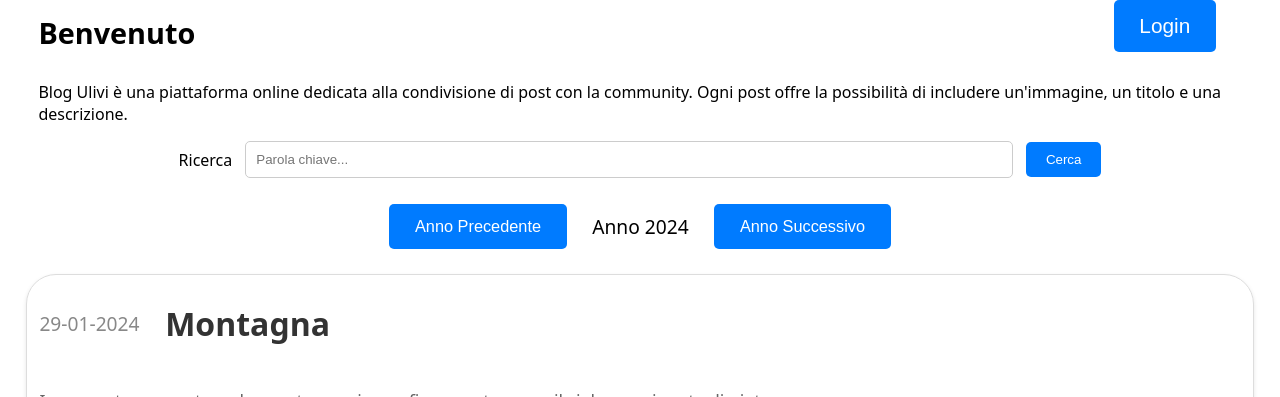
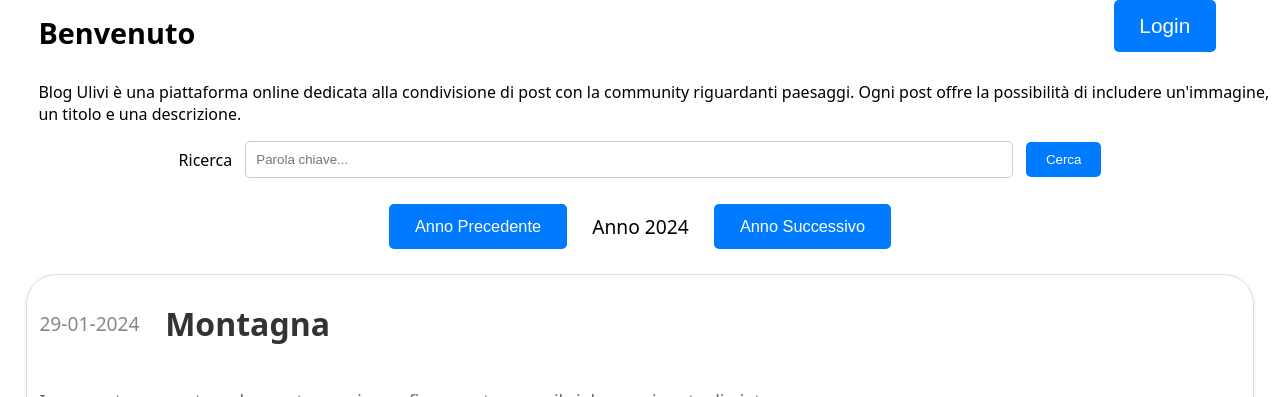
Before and after one commit to ulviSamuel/Blog, a PHP site: page / in a window 1280 px wide. Shown: the part 155-552 px from the top of the page. Run offline with PHP 8.4, Linux system fonts and the light colour scheme; data comes from the database, SQL or seed files in the repository; grey boxes are pictures that could not be loaded.

Commit message:
Modifica Elimina Pulsanti Funzionanti

```diff
--- a/css/modifica_elimina.css
+++ b/css/modifica_elimina.css
@@ -98,7 +98,7 @@ body {
     display: flex;
 }
 
-#row-buttons button, input[type='submit']
+#row-buttons input[type='submit'], [type='button']
 {
     color: white;
     font-size: 130%;
@@ -111,7 +111,7 @@ body {
     margin: 1%;
     padding: 1%;
 }
-#row-buttons button:hover, input[type='submit']:hover
+#row-buttons input[type='submit']:hover,[type='button']:hover
 {
     background-color: #0056b3;
 }
--- a/index.php
+++ b/index.php
@@ -15,7 +15,7 @@
                 echo "<button id='btnLogin'>Login</button>";
                 echo "</a>";
                 echo "</div>";
-                echo "<p id='testoPresentazione'>Blog Ulivi è una piattaforma online dedicata alla condivisione di post con la community. Ogni post offre la possibilità di includere un'immagine, un titolo e una descrizione.</p>";
+                echo "<p id='testoPresentazione'>Blog Ulivi è una piattaforma online dedicata alla condivisione di post con la community riguardanti paesaggi. Ogni post offre la possibilità di includere un'immagine, un titolo e una descrizione.</p>";
             }
             else
             {
--- a/modifica_elimina.php
+++ b/modifica_elimina.php
@@ -48,11 +48,11 @@
                     echo "</div>";
                     echo "<div id='row-buttons'>";
                     echo "<div id='row-mod-del'>";
-                    echo "<input id='inImmaginePost' type='submit' name='submit' value='Modifica il Post'>";
+                    echo "<input type='submit' name='submit' value='Modifica il Post'>";
                     echo "</form>";
-                    echo "<button onclick='btnEliminaCliccato($idPost)'>Elimina il Post</button>";
+                    echo "<input type='button' onclick='btnEliminaCliccato($idPost)' value='Elimina il Post'>";
                     echo "</div>";
-                    echo "<button onclick='btnAnnullaCliccato()'>Annulla Modifiche e Torna alla Pagina Precedente</button>";
+                    echo "<input type='button' onclick='btnAnnullaCliccato()' value='Annulla Modifiche e Torna alla Pagina Precedente'>";
                     echo "</div>";
                 }
                 else
--- a/modifica_post.php
+++ b/modifica_post.php
@@ -38,7 +38,7 @@
         }
 
         if($counter == 0)
-            header("Location: modifica_elimina.php");
+            header("Location: " . $_SERVER['HTTP_REFERER']);
         else
         {
             $idPost = $_REQUEST['idPost'];
```
